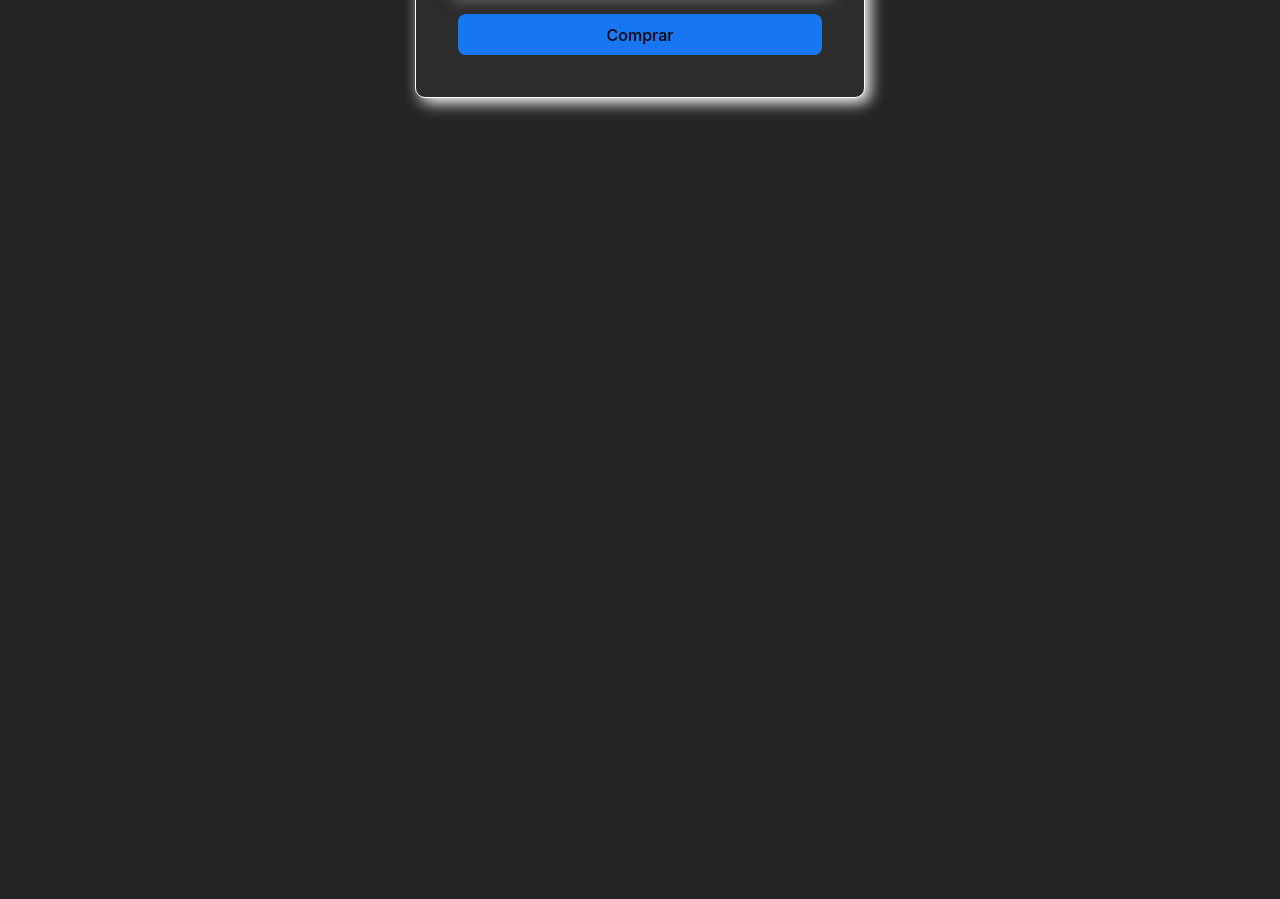
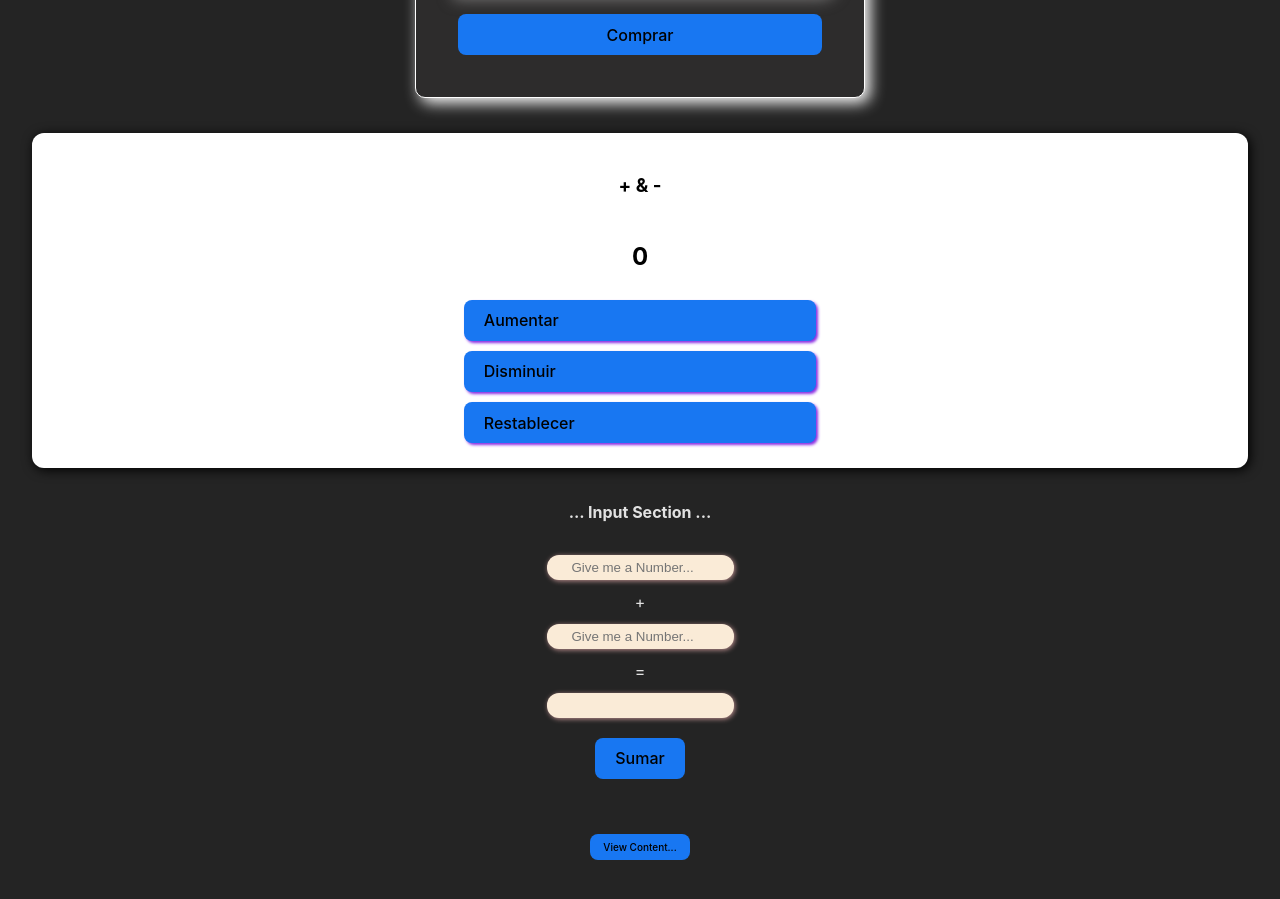
Before and after one commit to diego-monfort-landolt/card, a React (Vite) app: page / in a window 1280 px wide. Shown: the part 960-1859 px from the top of the page. Before the commit the page ends 1125 px from the top, so only its background shows below. Built offline with nearby package versions, Linux system fonts and the light colour scheme.

Commit message:
update
btn
test
and learning react

```diff
--- a/src/App.jsx
+++ b/src/App.jsx
@@ -3,6 +3,7 @@ import Imge0 from './imges/shoppingcard-apfel.jpg'
 import Imge1 from './imges/shoppingcard-kirsche.jpg'
 import Imge2 from './imges/shoppingcard-orange.jpg'
 import soldout from './imges/soldout.jpg'
+import Calc from './components/Calc.jsx'
 
 import { AiOutlineApple } from "react-icons/ai";
 import './App.css'
@@ -45,18 +46,18 @@ function App() {
   const cambiarTexto = (e) => {
     if (e.target.innerHTML == 'Kirschen') {
       e.target.innerHTML = e.target.innerHTML = ' ';
+      e.target.style.backgroundColor = "transpart"
     } else {
       e.target.innerHTML = 'Kirschen';
     }
   };
-
+  //change img 2 and make the image cont hidden
   const cambiarImagen = (e) => {
     if (e.target.src.includes("kirsche")) {
-      e.target.src =soldout;
+      e.target.src = soldout;
     }
     else {
-      e.target.src = '';
-      e.target.style.backgroundColor='transparent'
+      e.target.style.visibility = "hidden";
     }
   }
 
@@ -85,7 +86,20 @@ function App() {
           <button>Comprar</button>
         </div>
       </div>
+
+
+      <div className='main'>
+        <section className='calc-cont'>
+
+          <Calc />
+        </section>
+
+      </div>
+
+
     </>
+
+
   )
 }
 
--- /dev/null
+++ b/src/components/Calc.jsx
@@ -0,0 +1,85 @@
+import React, { useState, useRef } from 'react'
+import '../stylesheet/Calc.css'
+
+const Calc = () => {
+    const [contador, setContador] = useState(0);
+
+    const aumentar = () => {
+        setContador(contador + 1);
+    }
+    const disminuir = () => {
+        setContador(contador - 1);
+    }
+    const restablecer = () => {
+        setContador(0);
+    }
+
+    //input section
+    const [numero1, setNumero1] = useState();
+    const [numero2, setNumero2] = useState();
+    const [resultado, setResultado] = useState();
+
+    const sumar = () => {
+        setResultado(Number(numero1) + Number(numero2))
+    }
+    const modificar1 = (e) => {
+        setNumero1(e.target.value);
+    }
+    const modificar2 = (e) => {
+        setNumero2(e.target.value);
+    }
+
+    //prueba section
+    const [cont, setCont] = useState(0);
+    const [mensaje, setMensaje] = useState();
+    const texte = [
+        {
+            names: "Diego,",
+            aficion: "Hola soy diego, estoy aprendiendo JavaScript"
+        },
+        {
+            names: "Andrea,",
+            aficion: "Hola soy Andrea, estoy aprendiendo JavaScript"
+        },
+        {
+            names: 'Jorge,',
+            aficion: "Me llamo Jorge! AiAiAi"
+        }
+    ]
+    const content = () => {
+        setCont(cont + 1);
+        if(cont+1>=texte.length){
+            setCont(0);
+        }
+        setMensaje(<h2><span className='red'>{texte[cont].names} </span><span className='green'>{texte[cont].aficion}</span> </h2>);
+    }
+
+
+    return (
+        <div>
+            <div className='containerSection'>
+                <h3> + & - </h3>
+                <h2>{contador}</h2>
+                <button onClick={aumentar}>Aumentar</button>
+                <button onClick={disminuir}>Disminuir</button>
+                <button onClick={restablecer}>Restablecer</button>
+
+            </div>
+
+            <section className='sectioninput'>
+                <h4>... Input Section  ...</h4>
+                <input type='number' onChange={modificar1} value={numero1} placeholder='Give me a Number...' /> +
+                <input type='number' onChange={modificar2} value={numero2} placeholder='Give me a Number...' /> =
+                <input type='number' value={resultado} readOnly />
+                <button onClick={sumar}>Sumar</button>
+            </section>
+
+            <section className='prueba'>
+                <h2>{mensaje}</h2>
+                <button onClick={content}>View Content...</button>
+            </section>
+        </div>
+    )
+}
+
+export default Calc
--- /dev/null
+++ b/src/stylesheet/Calc.css
@@ -0,0 +1,63 @@
+.containerSection {
+    padding: 20px;
+    border-radius: 12px;
+    background-color: #fff;
+    color: #000;
+    box-shadow: 2px 2px 12px #000;
+
+    display: flex;
+    justify-content: center;
+    align-items: center;
+    flex-direction: column;
+    flex-wrap: wrap;
+}
+.containerSection button {
+    margin: 5px;
+    width: 30%;
+    text-align: left;
+    box-shadow: 2px 2px 3px blueviolet;
+}
+/*here begins the section imputs*/
+
+.sectioninput{
+    display: flex;
+    flex-direction: column;
+    align-items: center;
+    justify-content: center;
+    width: 100%;
+    margin: 10px auto;
+    flex-wrap: wrap;
+    text-align: center;
+
+}
+.sectioninput input{
+    background-color: antiquewhite;
+    color: #000;
+    text-align: center;
+    border: none;
+    outline: none;
+    margin: 10px;
+    padding: 5px;
+    border-radius: 12px;
+    box-shadow: 1px 1px 5px rosybrown;
+    cursor: pointer;
+}
+.prueba {
+    font-size: 10px;
+    color: #fff;
+    display: flex;
+    flex-direction: column;
+    align-items: center;
+    justify-content: center;
+    text-align: center;
+}
+
+.red {
+    color: red;
+    font-size: 15px;
+    font-family: 'Segoe UI', Tahoma, Geneva, Verdana, sans-serif;
+}
+.green {
+    color: green;
+    font-size: 20px;
+}
```
